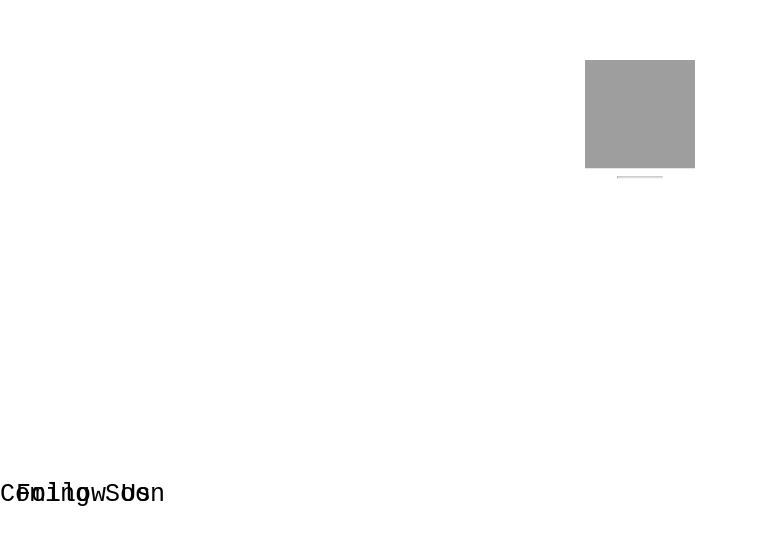
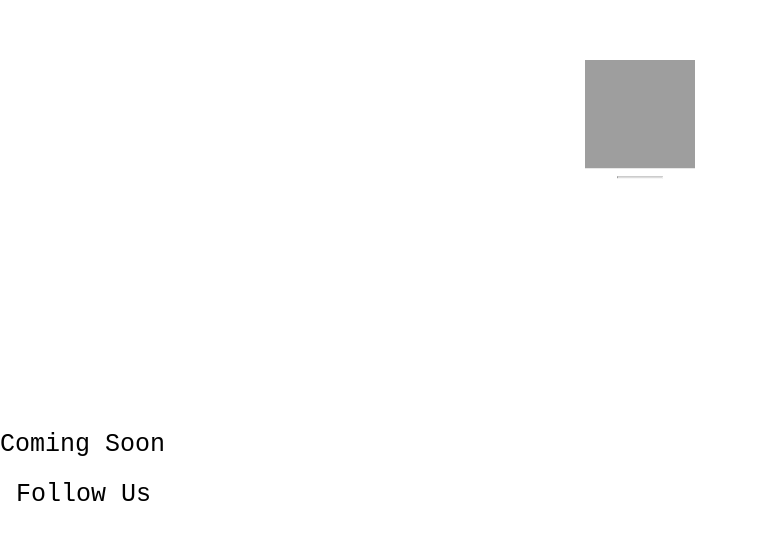
Before and after one commit to phrr/phrr.github.io, a plain HTML site: page index.html in a window 1280 px wide. Shown: the part 266-800 px from the top of the page, without its empty margins (0-757 px from the left). Drawn offline with Linux system fonts and the light colour scheme; grey boxes are pictures that could not be loaded.

Commit message:
Update index.html

```diff
--- a/index.html
+++ b/index.html
@@ -24,8 +24,8 @@ body, html {
 
 .bottommiddle {
     position: absolute;
-    bottom: 0;
-    middle: 16px;
+    bottom: 50px;
+    middle: 50px;
 }
 
 .bottomleft {
```
